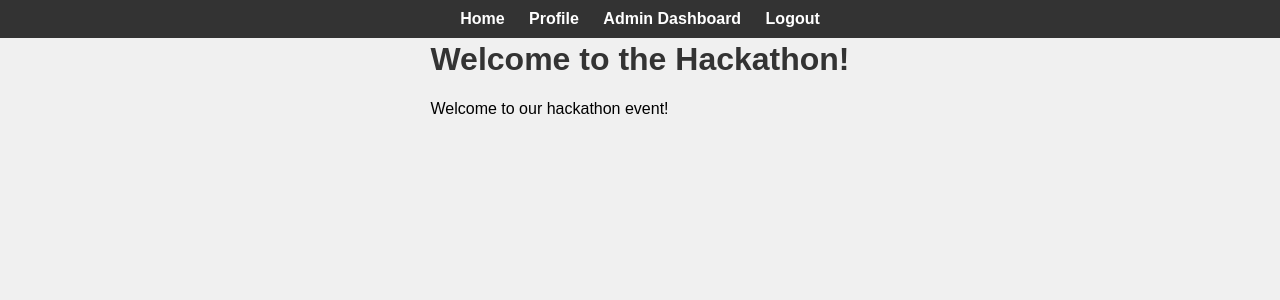
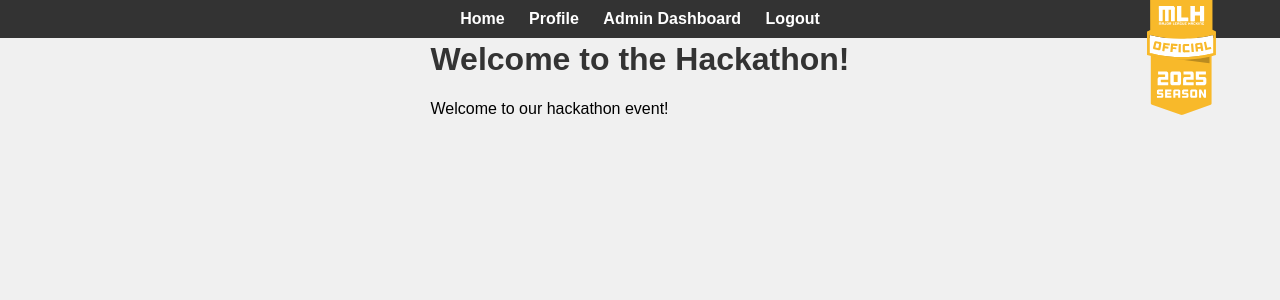
Before and after one commit to the-hackku/hackku25-website, a Flask app: page / in a window 1280 px wide. Shown: the top 300 px of the page. Run offline with Flask 3, Linux system fonts and the light colour scheme; a user stored in the database is signed in.

Commit message:
chore: Add MLH Trust Banner to base.html template

```diff
--- a/static/style.css
+++ b/static/style.css
@@ -11,6 +11,18 @@ body {
 
 h1 {
   color: #333;
+}
+
+#mlh-trust-badge {
+  position: fixed;
+  top: -5px;
+  right: 5%;
+  transition: transform 0.2s;
+  z-index: 10000;
+}
+
+#mlh-trust-badge:hover {
+  transform: translateY(10px) scale(1.1);
 }
 
 form {
--- a/templates/base.html
+++ b/templates/base.html
@@ -56,7 +56,6 @@
     </style>
   </head>
   <body>
-    {% if not 'login' in request.path and not 'register' in request.path %}
     <header>
       <nav>
         <ul>
@@ -71,7 +70,15 @@
         </ul>
       </nav>
     </header>
-    {% endif %}
+    <!-- MLH TRUST BANNER -->
+    <a href="https://mlh.io/seasons/2025/events" target="_blank"
+      ><img
+        id="mlh-trust-badge"
+        src="./static/mlh-banner.svg"
+        alt=""
+        height="15%"
+    /></a>
+    <!-- END OF MLH TRUST BANNER -->
     <main>{% block content %}{% endblock %}</main>
   </body>
 </html>
```
Also changed, not shown: static/mlh-banner.svg (added).
